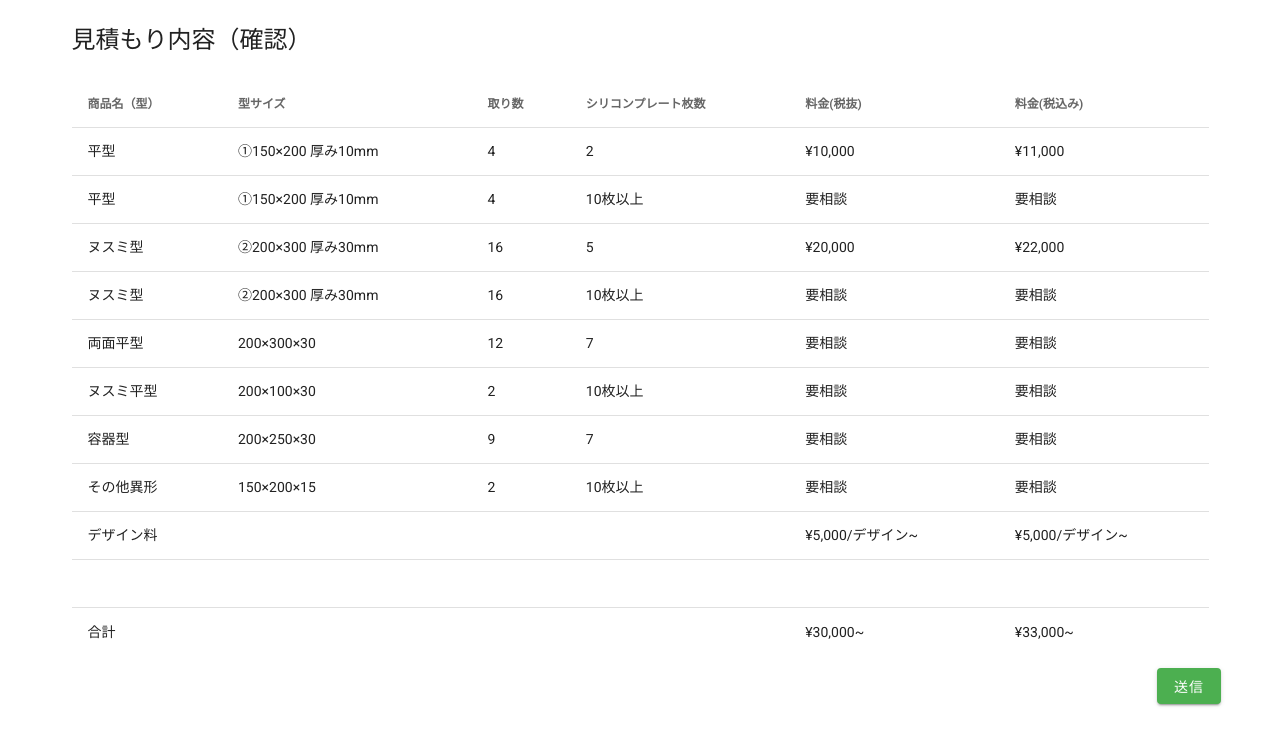
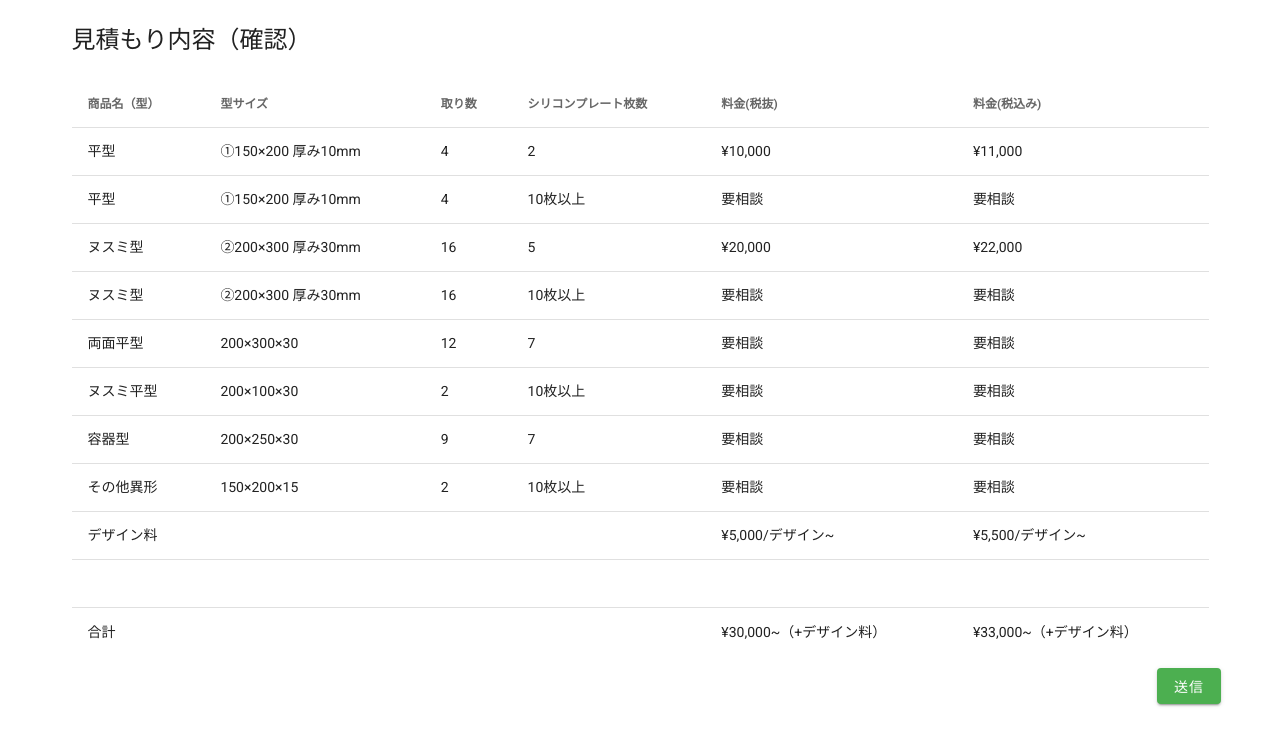
Before and after one commit to telumo/lp-form-proto, a Nuxt app: page /confirm/mitsumori in a window 1280 px wide. Shown: the top 746 px of the page. Built offline with nearby package versions, Linux system fonts and the light colour scheme.

Commit message:
料金の表示方法を修正

```diff
--- a/pages/confirm/mitsumori.vue
+++ b/pages/confirm/mitsumori.vue
@@ -113,7 +113,7 @@ export default {
           count: "",
           plateCount: "",
           price: "¥5,000/デザイン~",
-          priceWithTax: "¥5,000/デザイン~",
+          priceWithTax: "¥5,500/デザイン~",
         },
         {
           name: "",
@@ -128,8 +128,8 @@ export default {
           size: "",
           count: "",
           plateCount: "",
-          price: "¥30,000~",
-          priceWithTax: "¥33,000~",
+          price: "¥30,000~（+デザイン料）",
+          priceWithTax: "¥33,000~（+デザイン料）",
         },
       ],
     };
```
